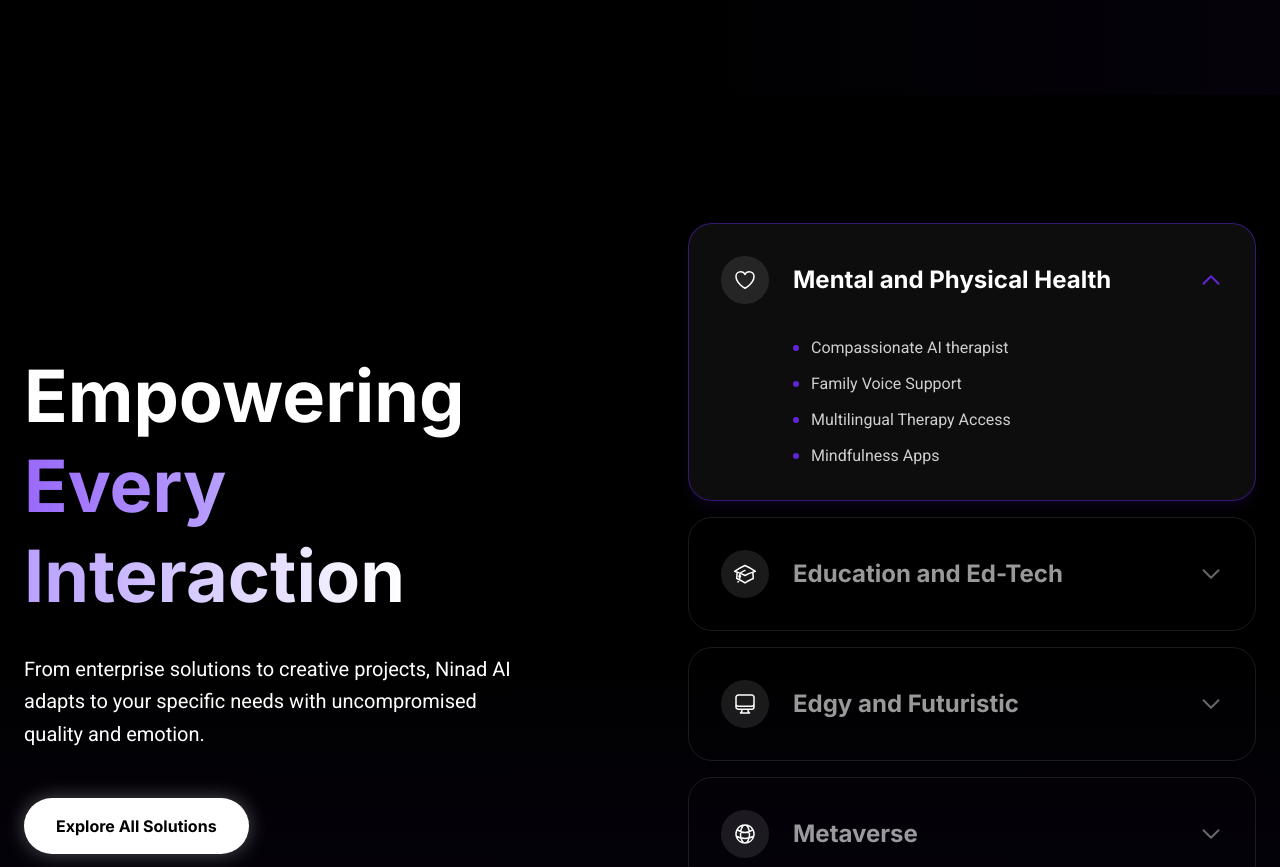
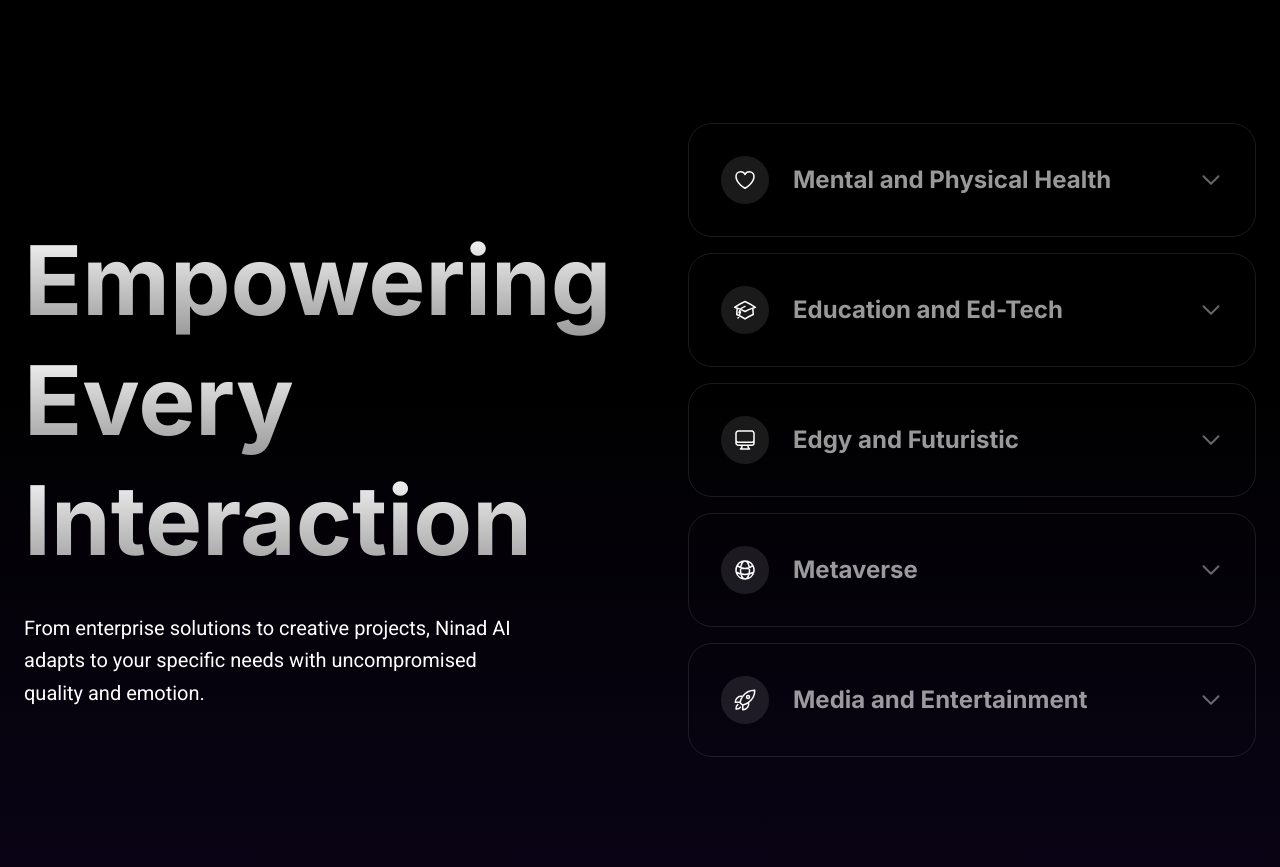
Before and after one commit to Ninad-AI/Landing-page, a Next.js app in the folder ninad-ai-landing-new/: page / in a window 1280 px wide. Shown: the part 3900-4767 px from the top of the page. Built offline with nearby package versions, Linux system fonts and the light colour scheme.

Commit message:
refactor usecase

```diff
--- a/ninad-ai-landing-new/app/components/Comparison.tsx
+++ b/ninad-ai-landing-new/app/components/Comparison.tsx
@@ -140,10 +140,10 @@
             Listen to the difference. Our AI captures the soul of the original voice.
             </p>
 
-            <button className="bg-white text-black font-sans font-bold px-10 py-4 rounded-full hover:bg-gray-100 transition-all flex items-center justify-center gap-2 mx-auto text-base shadow-[0_4px_20px_rgba(255,255,255,0.2)] group">
+            {/* <button className="bg-white text-black font-sans font-bold px-10 py-4 rounded-full hover:bg-gray-100 transition-all flex items-center justify-center gap-2 mx-auto text-base shadow-[0_4px_20px_rgba(255,255,255,0.2)] group">
               Create Your Clone
               <span className="transition-transform group-hover:translate-x-1 text-xl">→</span>
-            </button>
+            </button> */}
         </div>
 
         {/* Comparison Grid */}
--- a/ninad-ai-landing-new/app/components/UseCases.tsx
+++ b/ninad-ai-landing-new/app/components/UseCases.tsx
@@ -32,7 +32,7 @@
 };
 
 export default function UseCases() {
-  const [openIndex, setOpenIndex] = useState<number | null>(0);
+  const [openIndex, setOpenIndex] = useState<number | null>(null);
 
   const cases = [
      {
@@ -91,17 +91,18 @@
 
           {/* Left: Text Content & Sticky Header */}
           <div className="lg:sticky lg:top-32">
-            <h2 className="font-sans font-bold text-4xl md:text-6xl lg:text-7xl leading-tight text-white mb-8">
-              Empowering <br/>
-              <span className="text-transparent bg-clip-text bg-gradient-to-r from-primary-light to-white">Every Interaction</span>
+            <h2 className="font-sans font-bold text-5xl md:text-7xl lg:text-8xl leading-tight text-white mb-8">
+              <span className="text-transparent bg-clip-text bg-[linear-gradient(180deg,#FFFFFF_0%,#999999_100%)]">Empowering</span>{' '}
+              <br />
+              <span className="text-transparent bg-clip-text bg-[linear-gradient(180deg,#FFFFFF_0%,#999999_100%)]">Every Interaction</span>
             </h2>
             <p className="font-roboto text-lg md:text-xl text-muted leading-relaxed max-w-lg mb-12">
               From enterprise solutions to creative projects, Ninad AI adapts to your specific needs with uncompromised quality and emotion.
             </p>
 
-            <button className="px-8 py-4 bg-white text-black font-sans font-bold rounded-full hover:bg-gray-200 transition-colors shadow-[0_0_20px_rgba(255,255,255,0.3)]">
+            {/* <button className="px-8 py-4 bg-white text-black font-sans font-bold rounded-full hover:bg-gray-200 transition-colors shadow-[0_0_20px_rgba(255,255,255,0.3)]">
                 Explore All Solutions
-            </button>
+            </button> */}
           </div>
 
           {/* Right: Accordion */}
@@ -130,10 +131,14 @@
                 </button>
 
                 <div
-                  className={`
-                    overflow-hidden transition-all duration-300 ease-in-out
-                    ${openIndex === index ? 'max-h-[300px] opacity-100' : 'max-h-0 opacity-0'}
-                  `}
+                  className={
+                    `grid overflow-hidden transition-[grid-template-rows,opacity] duration-300 ease-in-out motion-reduce:transition-none ` +
+                    (openIndex === index ? 'grid-rows-[1fr] opacity-100' : 'grid-rows-[0fr] opacity-0')
+                  }
+                >
+                  <div
+                    className="min-h-0 cursor-pointer"
+                    onClick={() => setOpenIndex(null)}
                   >
                     <div className="px-6 md:px-8 pb-8 pl-[80px] md:pl-[104px]">
                       <ul className="space-y-3">
@@ -147,6 +152,7 @@
                     </div>
                   </div>
                 </div>
+              </div>
             ))}
           </div>
 
```
Lines whose indentation alone changed are shown as unchanged.
